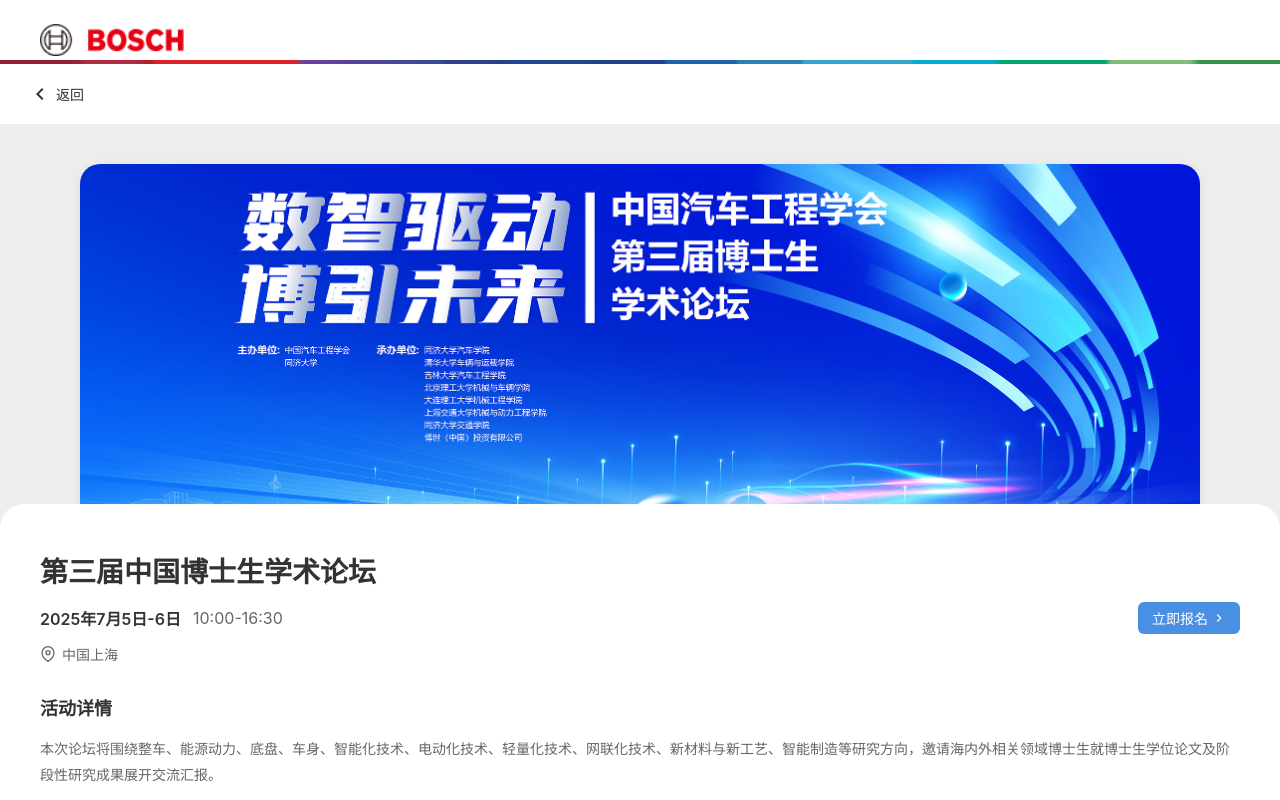
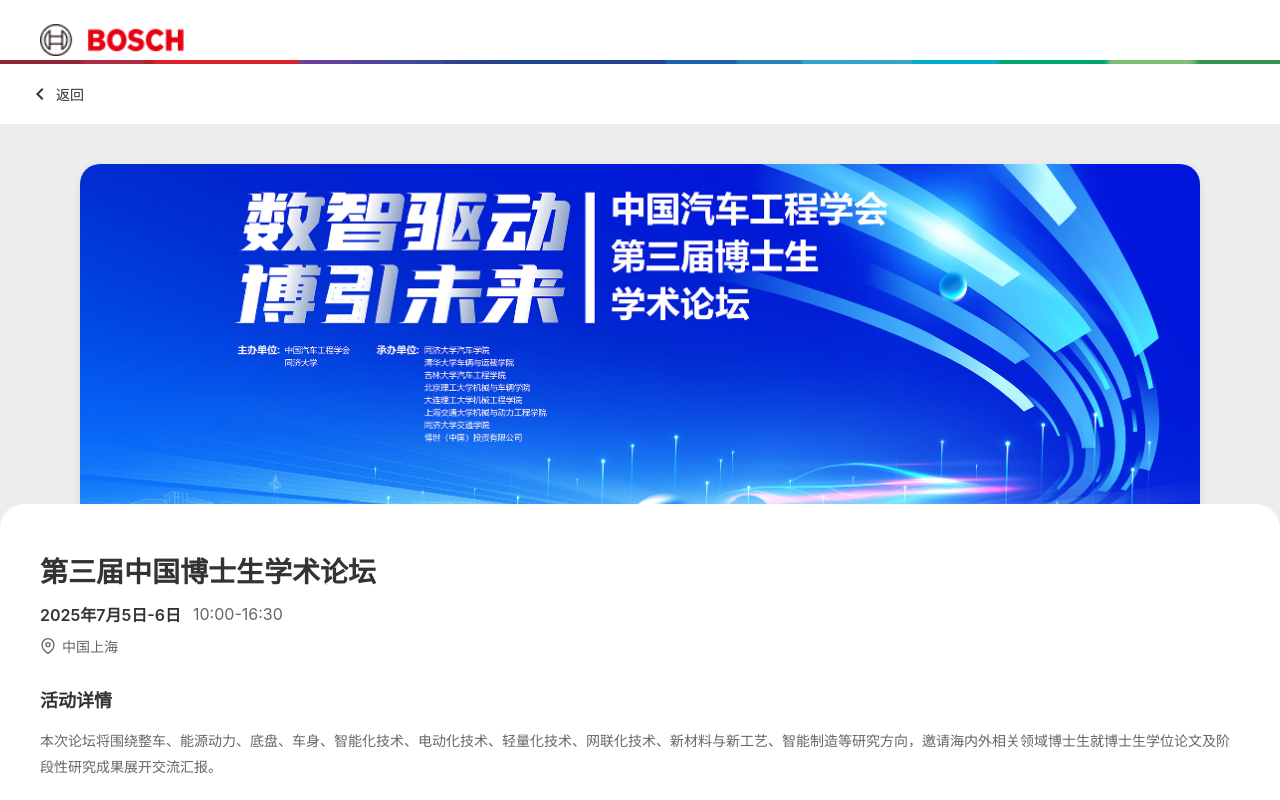
Before and after one commit to sandrohu/bosch, a Vue app in the folder frontend/: page /event-detail/1 in a window 1280 px wide. Built offline with nearby package versions, Linux system fonts and the light colour scheme.

Commit message:
更新活动详情页面的注册按钮逻辑，仅在特定活动下显示注册按钮，以提升用户体验。

```diff
--- a/frontend/src/views/EventDetailPage.vue
+++ b/frontend/src/views/EventDetailPage.vue
@@ -35,8 +35,8 @@
             <span class="meta-date">{{ eventDetail.date }}</span>
             <span class="meta-time">{{ eventDetail.time }}</span>
           </div>
-          <!-- Register Button -->
-          <button class="register-button" @click="showQRCode = true">
+          <!-- Register Button (only for certain events) -->
+          <button v-if="eventDetail.id !== 1" class="register-button" @click="showQRCode = true">
             <span>立即报名</span>
             <svg width="14" height="14" viewBox="0 0 24 24" fill="none" stroke="currentColor" stroke-width="2">
               <polyline points="9 18 15 12 9 6"/>
```
